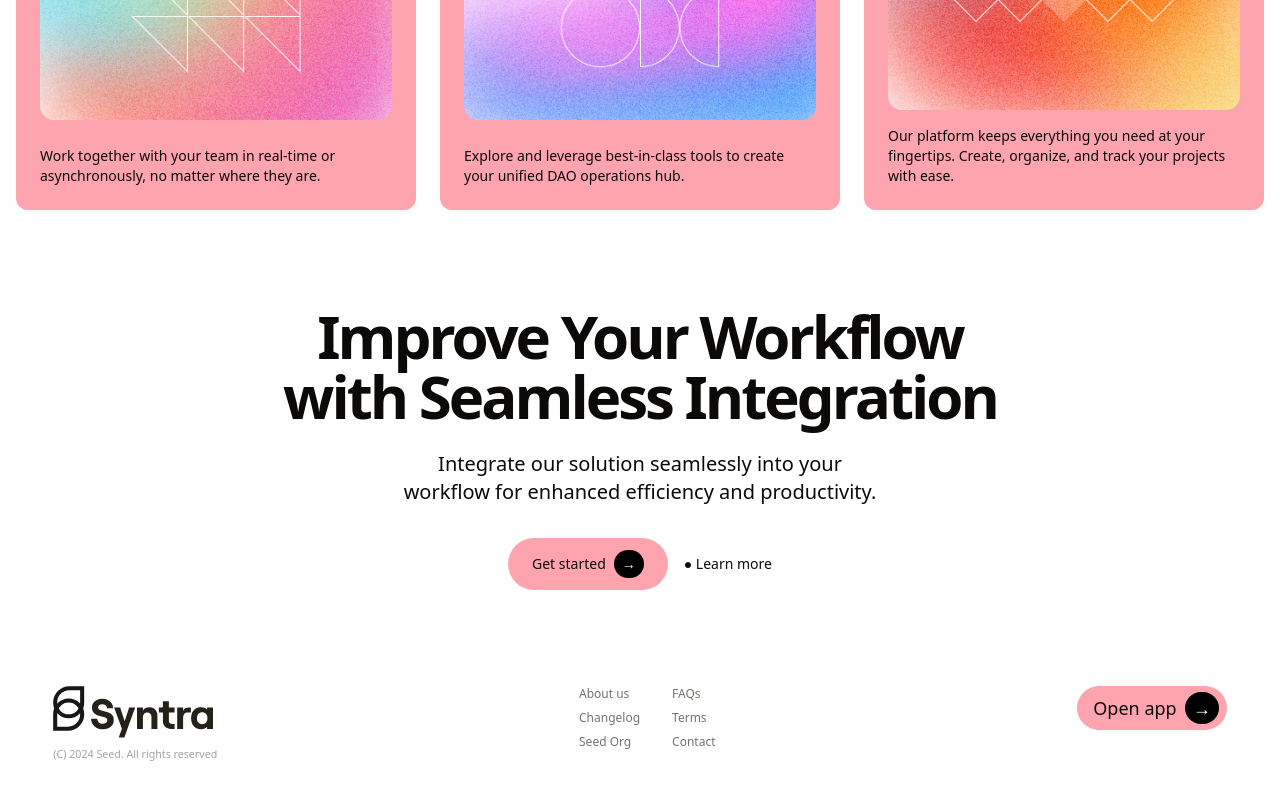
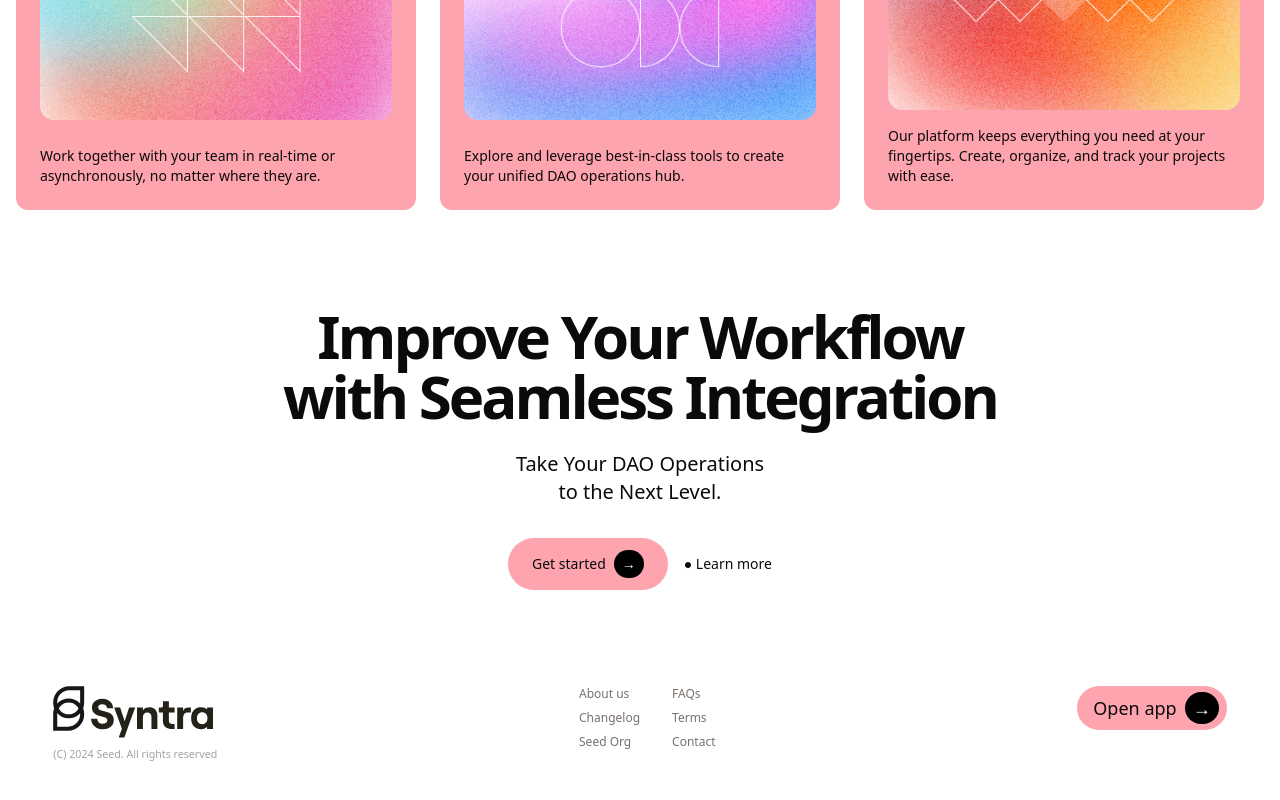
Before and after one commit to syntra-pro/syntra-app, a Next.js app: page / in a window 1280 px wide. Shown: the part 1641-2441 px from the top of the page. Built offline with nearby package versions, Linux system fonts and the light colour scheme; no server answers.

Commit message:
Update page.tsx
Wording

```diff
--- a/src/app/page.tsx
+++ b/src/app/page.tsx
@@ -118,7 +118,9 @@ export default function Home() {
                 are drafting proposals, coordinating community initiatives,
                 managing funding allocation, or overseeing treasury activities,
                 our platform adapts to your unique processes, helping you
-                achieve your goals every day. Built for DAO participants who
+                achieve your goals every day.
+                <br />
+                Built for DAO participants who
                 prioritize efficient governance.
               </p>
             </div>
@@ -187,9 +189,9 @@ export default function Home() {
           with Seamless Integration
         </h2>
         <p className="text-xl dark:text-stone-300 mb-8">
-          Integrate our solution seamlessly into your
+          Take Your DAO Operations
           <br />
-          workflow for enhanced efficiency and productivity.
+          to the Next Level.
         </p>
         <div className="flex flex-col sm:flex-row justify-center items-center gap-4">
           <Link
```
